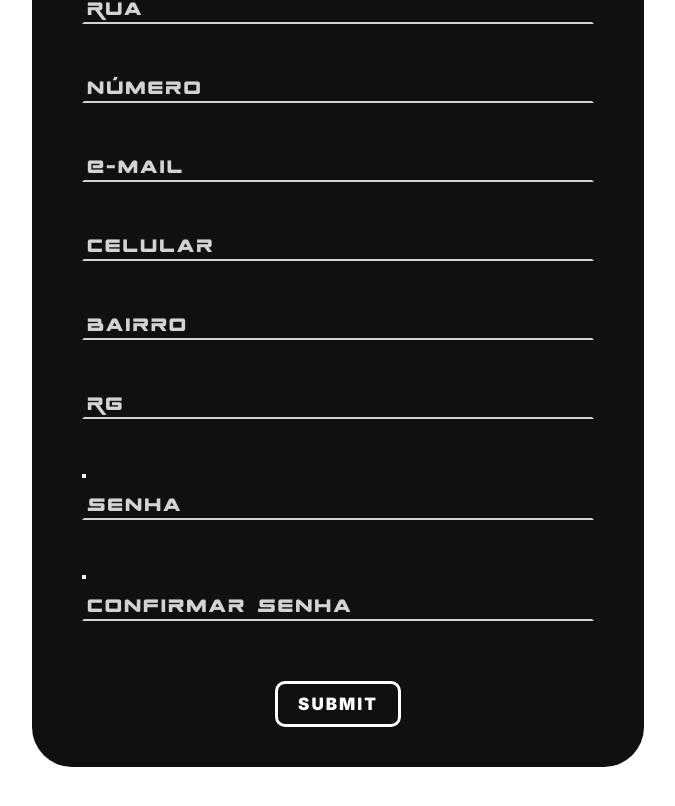
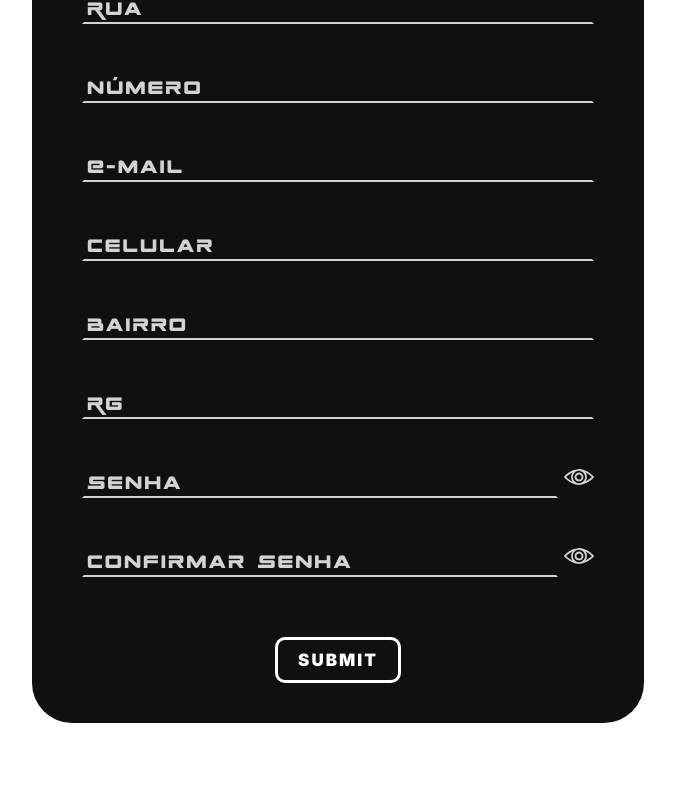
Before and after one commit to ViniUme/LimitsGym, a Next.js app: page /cadastro in a window 1280 px wide. Shown: the part 506-1312 px from the top of the page, without its empty margins (302-977 px from the left). Built offline with nearby package versions, Linux system fonts and the light colour scheme.

Commit message:
Created password input mask

```diff
--- a/src/pages/cadastro.jsx
+++ b/src/pages/cadastro.jsx
@@ -1,3 +1,5 @@
+/* eslint-disable jsx-a11y/alt-text */
+/* eslint-disable @next/next/no-img-element */
 import Page from '../components/page';
 import Loading from '../components/loading';
 import { mask } from 'remask';
@@ -44,15 +46,22 @@ export default function SignRoute(props){
         tel: ['(99) 99999-9999', '(99) 9999-9999'],
         rg: '99.999.999-9'
     }
+    const pass_visible = {
+        pass: {
+            type: 'password',
+            className: styles.eye_svg,
+        },
+        verify: {
+            type: 'password',
+            className: styles.eye_svg
+        }
+    }
 
     const [data, setData] = useState(json);
     const [message, setMessage] = useState('');
     const [verify, setVerify] = useState('');
     const [pattern, setPattern] = useState(input_mask);
-    const [visible, setVisible] = useState({
-        pass: 'password',
-        verify: 'password'
-    });
+    const [visible, setVisible] = useState(pass_visible);
 
 
     function InputEdit(e){
@@ -73,11 +82,25 @@ export default function SignRoute(props){
     }
 
     function HiddenPassword(id){
-        if(visible[id] == 'password'){
-            setVisible({...visible, [id]: 'text'});
+        console.log(id)
+        if(visible[id].type == 'password'){
+            setVisible({
+                ...visible,
+                [id]: {
+                    type: 'text',
+                    className: `${styles.eye_svg} ${styles.eye_svg_red}`,
+                }
+            });
         }
         else{
-            setVisible({...visible, [id]: 'password'})
+            setVisible({
+                ...visible,
+                [id]: {
+                    type: 'password',
+                    className: styles.eye_svg
+                }
+            })
+
         }
     }
 
@@ -165,12 +188,20 @@ export default function SignRoute(props){
                             )
                         }
                         if(item[0] == 'pass'){
+                            console.log(visible.pass)
                             return(
                                 <div className={styles.div_input} key={key}>
-                                    <button className={styles.eye_pass} onClick={() => HiddenPassword('pass')}></button>
-                                    <input className={styles.input} placeholder=" " type={visible.pass} id={item[0]} value={eval(`data.${item[0]}`)} onChange={(e) => InputEdit(e)} autoComplete='off' />
+                                    <button className={styles.eye_pass} onClick={() => HiddenPassword('pass')}>
+                                        <svg className={visible.pass.className} version="1.0" xmlns="http://www.w3.org/2000/svg" width="512.000000pt" height="512.000000pt" viewBox="0 0 512.000000 512.000000" preserveAspectRatio="xMidYMid meet">
+                                            <g transform="translate(0.000000,512.000000) scale(0.100000,-0.100000)" stroke="none">
+                                                <path d="M2385 3904 c-320 -35 -568 -96 -850 -209 -477 -192 -984 -531 -1387 -926 -144 -141 -162 -173 -139 -251 21 -74 327 -359 616 -574 528 -392 1066 -630 1612 -711 162 -24 484 -24 646 0 468 70 914 247 1372 545 259 169 507 367 717 573 144 141 162 173 139 252 -21 73 -327 358 -616 573 -525 390 -1070 631 -1605 709 -103 15 -426 27 -505 19z m318 -305 c518 -77 907 -522 907 -1039 0 -571 -479 -1050 -1050 -1050 -628 0 -1131 578 -1039 1193 86 574 621 980 1182 896z m-1267 -294 c-99 -151 -161 -302 -202 -495 -26 -119 -26 -381 0 -500 41 -194 102 -343 203 -497 16 -25 6 -21 -109 39 -134 70 -329 191 -462 286 -182 132 -496 398 -496 422 0 14 231 218 356 315 125 98 303 221 419 290 73 44 295 164 304 165 2 0 -4 -11 -13 -25z m2611 -185 c158 -101 252 -169 402 -288 130 -104 301 -259 301 -272 0 -14 -231 -218 -356 -315 -204 -159 -451 -319 -643 -415 -82 -41 -84 -41 -67 -16 99 152 161 303 202 496 26 119 26 381 0 500 -41 194 -102 343 -203 497 -16 25 -6 21 109 -39 70 -37 185 -103 255 -148z"/>
+                                                <path d="M2465 3304 c-11 -2 -45 -9 -75 -15 -217 -44 -429 -224 -522 -444 -41 -97 -53 -162 -53 -285 0 -123 12 -188 53 -285 93 -219 290 -387 522 -446 71 -18 269 -18 340 0 232 59 429 227 522 446 41 97 53 162 53 285 0 65 -6 139 -14 170 -68 269 -277 482 -546 557 -51 14 -243 26 -280 17z m176 -304 c235 -45 399 -275 361 -506 -32 -196 -180 -344 -376 -376 -289 -48 -556 219 -508 508 42 252 277 420 523 374z"/>
+                                            </g>
+                                        </svg>
+                                    </button>
+                                    <input className={`${styles.input} ${styles.input_pass}`} placeholder=" " type={visible.pass.type} id={item[0]} value={eval(`data.${item[0]}`)} onChange={(e) => InputEdit(e)} autoComplete='off' />
                                     <label className={styles.label} htmlFor={item[0]}>{item[1]}</label>
-                                    <span className={styles.line} />
+                                    <span className={`${styles.line} ${styles.line_pass}`} />
                                 </div>
                             )
                         }
@@ -184,10 +215,17 @@ export default function SignRoute(props){
                     })}
 
                     <div className={styles.div_input}>
-                        <button className={styles.eye_pass} onClick={() => HiddenPassword('verify')}></button>
-                        <input className={styles.input} placeholder=" " type={visible.verify} id='verify' value={verify} onChange={(e) => setVerify(e.target.value)} autoComplete='off' />
+                        <button className={styles.eye_pass} onClick={() => HiddenPassword('verify')}>
+                            <svg className={visible.verify.className} version="1.0" xmlns="http://www.w3.org/2000/svg" width="512.000000pt" height="512.000000pt" viewBox="0 0 512.000000 512.000000" preserveAspectRatio="xMidYMid meet">
+                                <g transform="translate(0.000000,512.000000) scale(0.100000,-0.100000)" stroke="none">
+                                    <path d="M2385 3904 c-320 -35 -568 -96 -850 -209 -477 -192 -984 -531 -1387 -926 -144 -141 -162 -173 -139 -251 21 -74 327 -359 616 -574 528 -392 1066 -630 1612 -711 162 -24 484 -24 646 0 468 70 914 247 1372 545 259 169 507 367 717 573 144 141 162 173 139 252 -21 73 -327 358 -616 573 -525 390 -1070 631 -1605 709 -103 15 -426 27 -505 19z m318 -305 c518 -77 907 -522 907 -1039 0 -571 -479 -1050 -1050 -1050 -628 0 -1131 578 -1039 1193 86 574 621 980 1182 896z m-1267 -294 c-99 -151 -161 -302 -202 -495 -26 -119 -26 -381 0 -500 41 -194 102 -343 203 -497 16 -25 6 -21 -109 39 -134 70 -329 191 -462 286 -182 132 -496 398 -496 422 0 14 231 218 356 315 125 98 303 221 419 290 73 44 295 164 304 165 2 0 -4 -11 -13 -25z m2611 -185 c158 -101 252 -169 402 -288 130 -104 301 -259 301 -272 0 -14 -231 -218 -356 -315 -204 -159 -451 -319 -643 -415 -82 -41 -84 -41 -67 -16 99 152 161 303 202 496 26 119 26 381 0 500 -41 194 -102 343 -203 497 -16 25 -6 21 109 -39 70 -37 185 -103 255 -148z"/>
+                                    <path d="M2465 3304 c-11 -2 -45 -9 -75 -15 -217 -44 -429 -224 -522 -444 -41 -97 -53 -162 -53 -285 0 -123 12 -188 53 -285 93 -219 290 -387 522 -446 71 -18 269 -18 340 0 232 59 429 227 522 446 41 97 53 162 53 285 0 65 -6 139 -14 170 -68 269 -277 482 -546 557 -51 14 -243 26 -280 17z m176 -304 c235 -45 399 -275 361 -506 -32 -196 -180 -344 -376 -376 -289 -48 -556 219 -508 508 42 252 277 420 523 374z"/>
+                                </g>
+                            </svg>
+                        </button>
+                        <input className={`${styles.input} ${styles.input_pass}`} placeholder=" " type={visible.verify.type} id='verify' value={verify} onChange={(e) => setVerify(e.target.value)} autoComplete='off' />
                         <label className={styles.label} htmlFor='verify'>Confirmar Senha</label>
-                        <span className={styles.line} />
+                        <span className={`${styles.line} ${styles.line_pass}`} />
                     </div>
 
                     <span className={styles.message}>{message}</span>
--- a/src/styles/cadastro.module.scss
+++ b/src/styles/cadastro.module.scss
@@ -25,6 +25,26 @@
         width: 100%;
         margin-top: 20px;
         position: relative;
+
+        .eye_pass{
+            position: absolute;
+            margin: auto;
+            top: 0;
+            bottom: 0;
+            right: 0;
+            background: none;
+            border: none;
+            cursor: pointer;
+
+            .eye_svg{
+                width: 30px;
+                height: 30px;
+                transition: 200ms ease-in-out;
+                fill: var(--gray);
+            }
+        }
+        .eye_pass:hover > .eye_svg, .eye_pass > .eye_svg_red{
+            fill: #ff0000;
         }
 
         .input{
@@ -47,6 +67,13 @@
         .input:focus ~ .line, .input:not(:placeholder-shown) ~ .line{
             width: 100%;
         }
+        .input:focus ~ .line, .input:not(:placeholder-shown) ~ .line{
+            width: 93%;
+        }
+
+        .input_pass{
+            width: calc(93% - 19px);
+        }
 
         .label{
             position: absolute;
@@ -65,9 +92,10 @@
             margin: auto;
             bottom: 0;
             left: 0;
-        right: 0;
             background: var(--red);
             transition: 250ms ease-out;
+        }
+
     }
 
     .button{
```
Also changed, not shown: src/components/button_pass.jsx (deleted, +0 -29 lines). Lines whose indentation alone changed are shown as unchanged.
